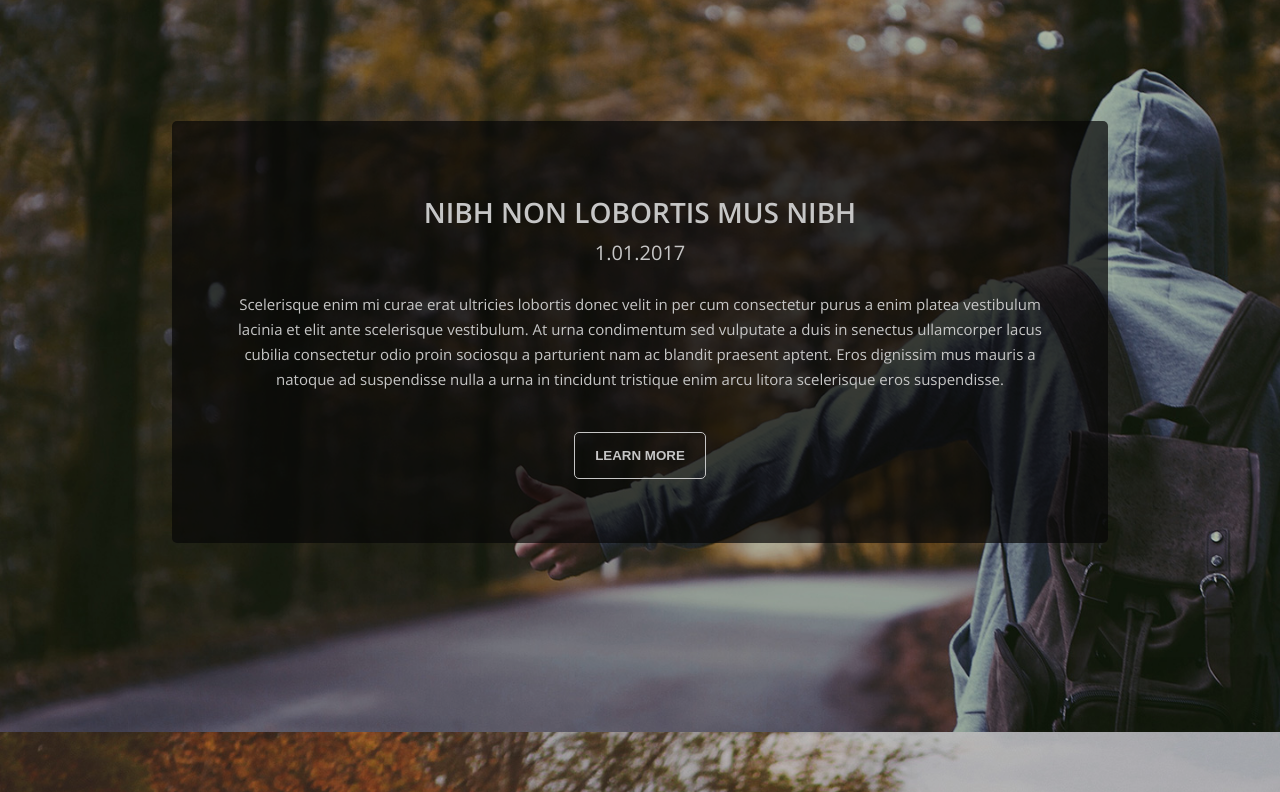
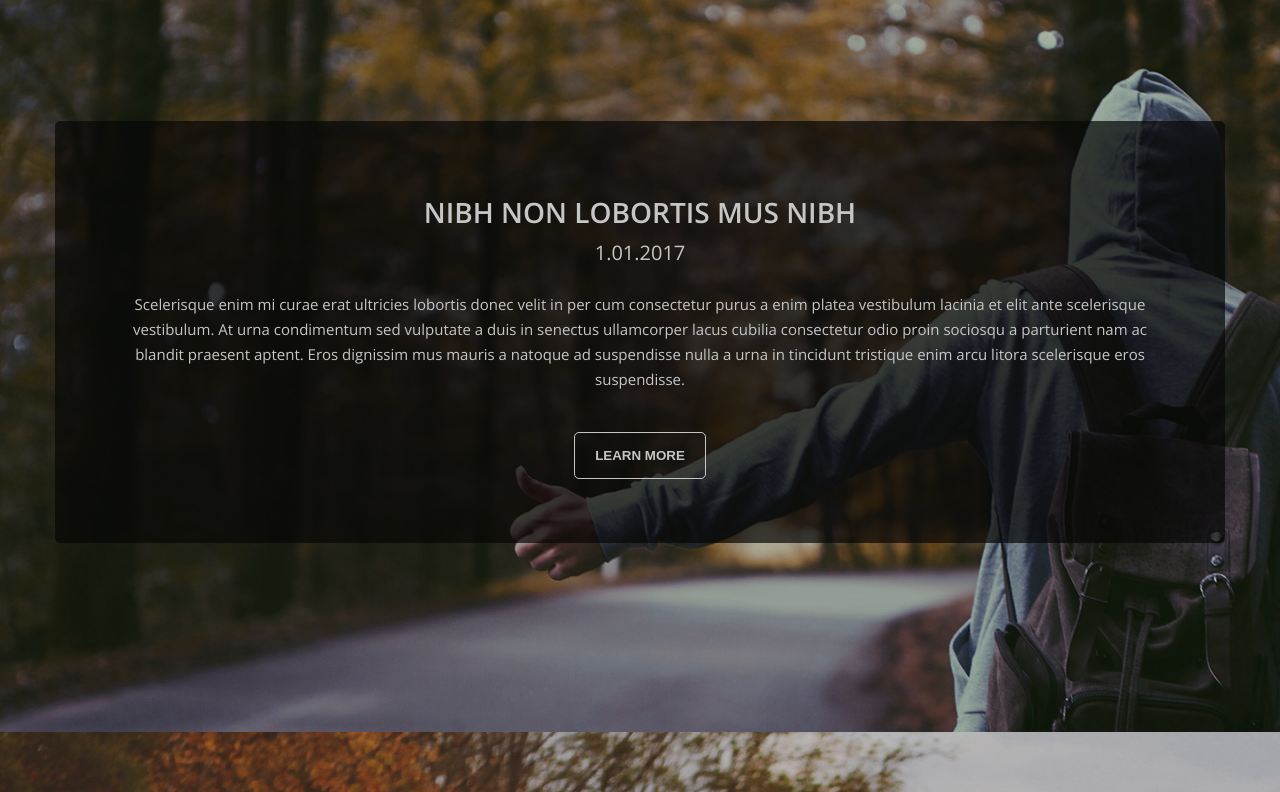
Before and after one commit to DashaOgulia/DashaOguliaProject3, a plain HTML site: page index.html in a window 1280 px wide. Shown: the part 868-1660 px from the top of the page. Drawn offline with nearby package versions, Linux system fonts and the light colour scheme.

Commit message:
added new styles to contact block

```diff
--- a/style.scss
+++ b/style.scss
@@ -412,7 +412,7 @@ footer{
         line-height: 50px;
 }
 .block-title-2{
-    width:80%;
+    width:100%;
 
 }
 
@@ -447,7 +447,6 @@ footer{
 
 @media (max-width: 480px){
 header{
-    min-width:320px;
     background-color:$back-color;
     top: 0;
    .header-menu {
```
Also changed, not shown: style.css, 1 other file.
